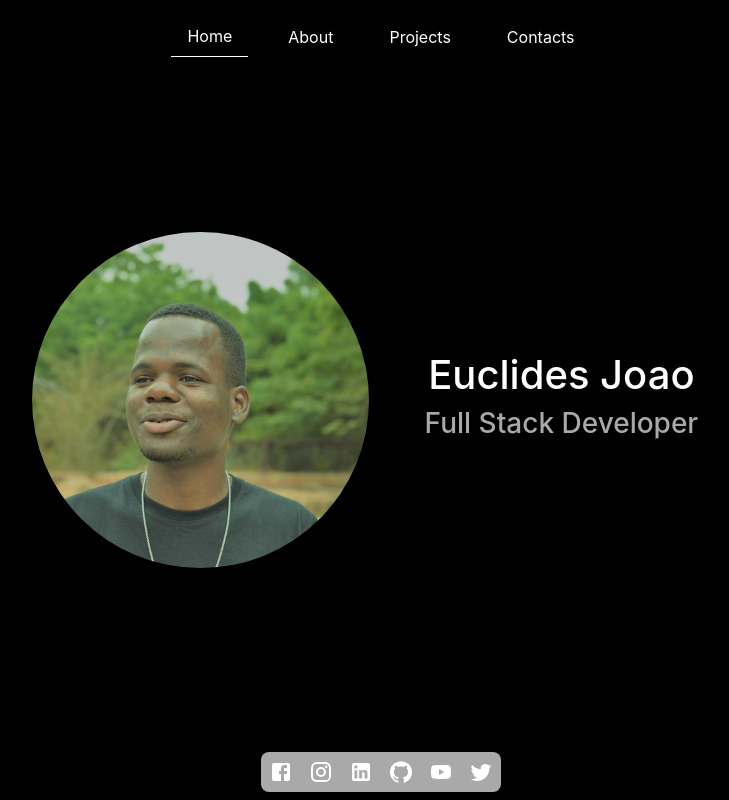
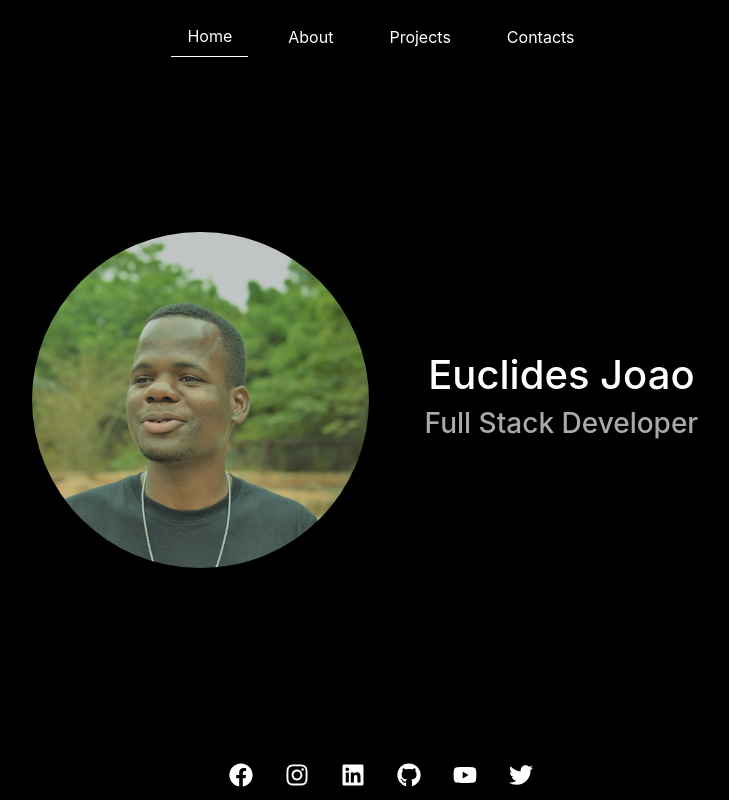
Before and after one commit to EuclidesJoao/euclidesportfolio, a React (Create React App) app: page / in a window 1280 px wide. Shown: the whole page, without its empty margins (259-988 px from the left). Built offline with nearby package versions, Linux system fonts and the light colour scheme.

Commit message:
removing the grey backgound on footer

```diff
--- a/package.json
+++ b/package.json
@@ -17,6 +17,7 @@
     "react": "^18.2.0",
     "react-bootstrap": "^2.8.0",
     "react-dom": "^18.2.0",
+    "react-icons": "^4.12.0",
     "react-redux": "^8.1.1",
     "react-router-dom": "^6.14.1",
     "react-scripts": "5.0.1",
--- a/src/components/footer/index.css
+++ b/src/components/footer/index.css
@@ -3,18 +3,19 @@
     bottom: 0;
 }
 .footer .socialmedia{
-    padding: 0.5rem 0;
+    padding: 0.8rem 0;
     display: flex;
     justify-content: center;
 }
-.footer ul{
+.footer .socialmedia ul{
     margin: 0;
     padding: 0;
     list-style: none;
     border-radius: 0.5rem;
-    background: darkgray;
+    gap: 2rem;
     color: #fff;
 }
 .footer .socialmedia ul li .icon{
     color: #fff;
+    font-size: 1.5rem;
 }
--- a/src/components/footer/index.jsx
+++ b/src/components/footer/index.jsx
@@ -1,61 +1,50 @@
 import './index.css'
 import { NavLink } from "react-router-dom"
-import { IconButton } from "@mui/material"
+import { FaFacebook, FaInstagram, FaYoutube, FaGithub, FaLinkedin, FaTwitter } from "react-icons/fa";
 
-import { LinkedIn, Twitter, Youtube, Instagram, GitHub, Facebook } from '../icons'
 
 export const Footer=()=> {
+
   return (
     <div className='container-fluid footer'>
 
       <div className='socialmedia'>
 
-        <ul className="d-flex">
+        <ul className="d-flex align-elements-center justify-content-center">
 
           <li>
             <NavLink to='https://www.facebook.com/euclides.manuel.3386/' target='_blank'>
-                <IconButton>
-                  <Facebook className="icon"/>
-                </IconButton>
+              <FaFacebook className='icon'/>
             </NavLink>
           </li>
 
           <li>
             <NavLink to='https://www.instagram.com/euclidesjoao.dev/' target='_blank'>
-                <IconButton>
-                  <Instagram className="icon"/>
-                </IconButton>
+              <FaInstagram className='icon'/>
             </NavLink>
           </li>
 
           <li>
               <NavLink>
-                <IconButton>
-                  <LinkedIn className="icon"/>
-                </IconButton>
+                <FaLinkedin className='icon'/>
               </NavLink>
           </li>
+
           <li>
             <NavLink to='https://github.com/John-3-3' target='_blank'>
-              <IconButton>
-                <GitHub className="icon"/>
-              </IconButton>
+              <FaGithub className='icon'/>
             </NavLink>
           </li>
 
           <li>
             <NavLink to='https://www.youtube.com/channel/UCXsHxZWa8eX3GAk-xqIviZw' target='_blank'>
-                <IconButton>
-                  <Youtube className="icon"/>
-                </IconButton>
+              <FaYoutube className='icon'/>
             </NavLink>
           </li>
 
           <li>
             <NavLink to='https://twitter.com/Mr_Euclides' target='_target'>
-              <IconButton>
-                <Twitter className="icon"/>
-              </IconButton>
+              <FaTwitter className='icon'/>
             </NavLink>
           </li>
         </ul>
```
Also changed, not shown: 1 other file (tests, documents, lock files or other folders). Lines whose indentation alone changed are shown as unchanged.
